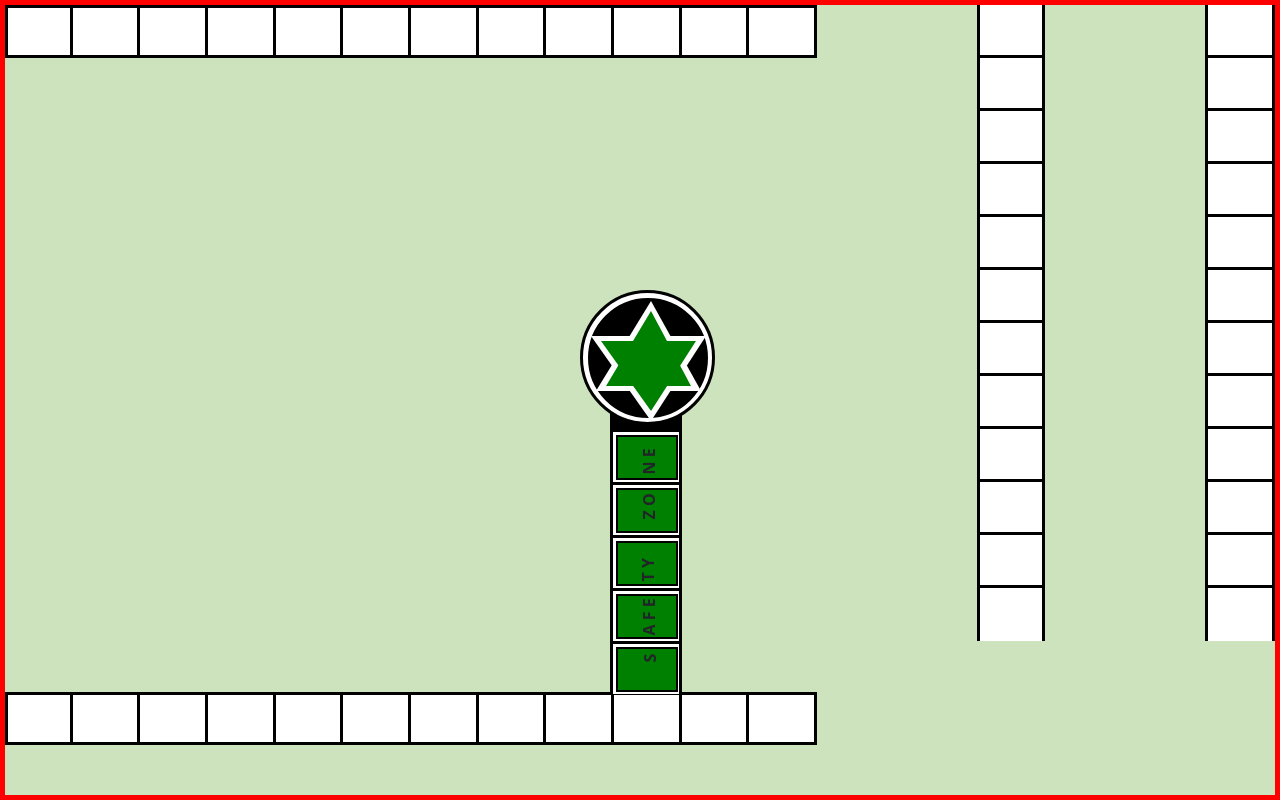
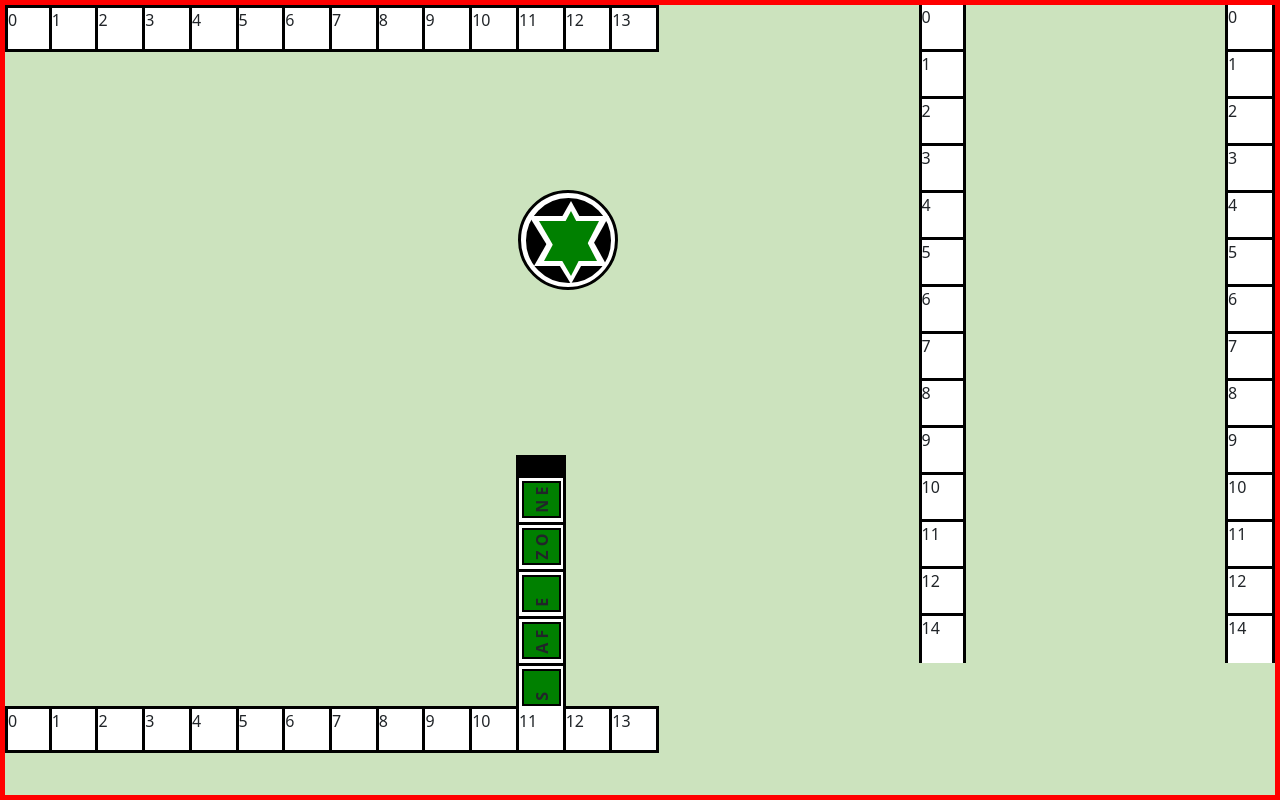
Before and after one commit to BT-aase/baase-react-sorry, a React app: page / in a window 1280 px wide. Built offline with nearby package versions, Linux system fonts and the light colour scheme; the HTML template or start-up script is replaced by a standard one.

Commit message:
Work on making spaces same size.

```diff
--- a/main.js
+++ b/main.js
@@ -16,8 +16,8 @@ if (
 
 function createMainWindow() {
 	mainWindow = new BrowserWindow({
-		width: 825,
-		height: 800,
+		width: 668,
+		height: 808,
 		show: false,
 		icon: './assets/icons/icon.png',
 		resizable: false,
--- a/src/components/board/InnerBoard.js
+++ b/src/components/board/InnerBoard.js
@@ -4,10 +4,10 @@ const InnerBoard = () => {
     return (
         <div>
             <div style={{
-                width: 135,
-                height: 135,
-                marginLeft: 580,
-                marginTop: 290,
+                width: 100,
+                height: 100,
+                marginLeft: 518,
+                marginTop: 190,
                 borderRadius: 70,
                 border: '3px solid black',
                 backgroundColor: 'white',
@@ -15,8 +15,8 @@ const InnerBoard = () => {
                 position: 'absolute'
             }}>
                 <div style={{
-                    width: 120,
-                    height: 120,
+                    width: 85,
+                    height: 85,
                     marginLeft: 5,
                     marginTop: 5,
                     borderRadius: 70,
@@ -25,32 +25,32 @@ const InnerBoard = () => {
                     zIndex: 15,
                     position: 'absolute'
                 }}>
-                    <svg height="200" width="200">
-                        <polygon points="0,35 115,35 60,120" style={{ fill: 'white'}} />
-                        <polygon points="5,90 110,90 60,0" style={{ fill: 'white'}} />
-                        <polygon points="10,40 105,40 60,110" style={{ fill: 'green'}} />
-                        <polygon points="15,85 100,85 60,10" style={{ fill: 'green'}} />
+                    <svg height="175" width="175">
+                        <polygon points="0,15 80,15 42,83" style={{ fill: 'white'}} />
+                        <polygon points="5,65 78,65 42,0" style={{ fill: 'white'}} />
+                        <polygon points="10,20 70,20 42,75" style={{ fill: 'green'}} />
+                        <polygon points="15,60 68,60 42,10" style={{ fill: 'green'}} />
                     </svg>
                 </div>
             </div>
-            <div style={{ position: 'absolute', marginTop: 409, zIndex: 10 }}>
+            <div style={{ position: 'absolute', marginTop: 455, zIndex: 10 }}>
                 <div style={{
-                    width: 72,
+                    width: 49.5,
                     height: 20,
-                    marginLeft: 610,
+                    marginLeft: 516,
                     backgroundColor: 'black',
                 }} />
                 <div style={{
-                    width: 72,
-                    height: 53,
-                    marginLeft: 610,
+                    width: 49.5,
+                    height: 47,
+                    marginLeft: 516,
                     backgroundColor: 'white',
                     border: '3px solid black',
                     borderBottom: 0
                 }}>
                     <div style={{
-                        width: 62,
-                        height: 45,
+                        width: 39.5,
+                        height: 37,
                         backgroundColor: 'green',
                         marginTop: 3,
                         marginLeft: 2.5,
@@ -58,16 +58,14 @@ const InnerBoard = () => {
                     }}>
                         <p style={{
                             transform: 'rotate(270deg)',
-                            marginLeft: 3,
-                            marginTop: -2,
                             fontWeight: 'bold'
                         }}>N E</p>
                     </div>
                 </div>
-                <div style={{ width: 72, height: 53, marginLeft: 610, backgroundColor: 'white', border: '3px solid black', borderBottom: 0 }} >
+                <div style={{ width: 49.5, height: 47, marginLeft: 516, backgroundColor: 'white', border: '3px solid black', borderBottom: 0 }} >
                     <div style={{
-                        width: 62,
-                        height: 45,
+                        width: 39.5,
+                        height: 37,
                         backgroundColor: 'green',
                         marginTop: 3,
                         marginLeft: 2.5,
@@ -75,16 +73,14 @@ const InnerBoard = () => {
                     }}>
                         <p style={{
                             transform: 'rotate(270deg)',
-                            marginLeft: 3,
-                            marginTop: -10,
                             fontWeight: 'bold'
                         }}>Z O</p>
                     </div>
                 </div>
-                <div style={{ width: 72, height: 53, marginLeft: 610, backgroundColor: 'white', border: '3px solid black', borderBottom: 0 }} >
+                <div style={{ width: 49.5, height: 47, marginLeft: 516, backgroundColor: 'white', border: '3px solid black', borderBottom: 0 }} >
                     <div style={{
-                        width: 62,
-                        height: 45,
+                        width: 39.5,
+                        height: 37,
                         backgroundColor: 'green',
                         marginTop: 3,
                         marginLeft: 2.5,
@@ -92,16 +88,14 @@ const InnerBoard = () => {
                     }}>
                         <p style={{
                             transform: 'rotate(270deg)',
-                            marginLeft: 1,
-                            marginTop: -2,
                             fontWeight: 'bold'
-                        }}>T Y</p>
+                        }}>E</p>
                     </div>
                 </div>
-                <div style={{ width: 72, height: 53, marginLeft: 610, backgroundColor: 'white', border: '3px solid black', borderBottom: 0 }} >
+                <div style={{ width: 49.5, height: 47, marginLeft: 516, backgroundColor: 'white', border: '3px solid black', borderBottom: 0 }} >
                     <div style={{
-                        width: 62,
-                        height: 45,
+                        width: 39.5,
+                        height: 37,
                         backgroundColor: 'green',
                         marginTop: 3,
                         marginLeft: 2.5,
@@ -109,15 +103,14 @@ const InnerBoard = () => {
                     }}>
                         <p style={{
                             transform: 'rotate(270deg)',
-                            marginLeft: 3,
                             fontWeight: 'bold'
-                        }}>A F E</p>
+                        }}>A F</p>
                     </div>
                 </div>
-                <div style={{ width: 72, height: 53, marginLeft: 610, backgroundColor: 'white', border: '3px solid black', borderBottom: 0 }} >
+                <div style={{ width: 49.5, height: 47, marginLeft: 516, backgroundColor: 'white', border: '3px solid black', borderBottom: 0 }} >
                     <div style={{
-                        width: 62,
-                        height: 45,
+                        width: 39.5,
+                        height: 37,
                         backgroundColor: 'green',
                         marginTop: 3,
                         marginLeft: 2.5,
@@ -125,8 +118,6 @@ const InnerBoard = () => {
                     }}>
                         <p style={{
                             transform: 'rotate(270deg)',
-                            marginLeft: 5,
-                            marginTop: -25,
                             fontWeight: 'bold'
                         }}>S</p>
                     </div>
--- a/src/components/board/OuterBoard.js
+++ b/src/components/board/OuterBoard.js
@@ -2,22 +2,22 @@ import React from "react";
 
 const spaceGenerator = (direction, width) => {
 	let row = [];
-	let size = typeof (width) === 'undefined' ? 68 : width;
+	let size = typeof (width) === 'undefined' ? 47 : width;
 
 	if (direction === 'horizontal') {
-		row.push(<div style={{ width: 68, height: 53, border: '3px solid black' }} />)
+		row.push(<div style={{ width: size, height: 47, border: '3px solid black' }}>0</div>)
 	}
 
-	for (let i = 0; i < 11; i++) {
+	for (let i = 1; i < 14; i++) {
 		if (direction === 'horizontal') {
-			row.push(<div style={{ width: 68, height: 53, border: '3px solid black', borderLeft: 0 }} />)
+			row.push(<div style={{ width: size, height: 47, border: '3px solid black', borderLeft: 0 }}>{i}</div>)
 		} else {
-			row.push(<div style={{ width: size, height: 53, border: '3px solid black', borderTop: 0 }} />)
+			row.push(<div style={{ width: size, height: 47, border: '3px solid black', borderTop: 0 }}>{i-1}</div>)
 		}
 	}
 
 	if (direction === 'vertical') {
-		row.push(<div style={{ width: size, height: 53, border: '3px solid black', borderTop: 0, borderBottom: 0 }} />)
+		row.push(<div style={{ width: size, height: 47, border: '3px solid black', borderTop: 0, borderBottom: 0 }}>14</div>)
 	}
 
 	return row;
@@ -29,17 +29,17 @@ const OuterBoard = () => {
 			display: 'flex', flexWrap: 'wrap', border: '5px solid red', justifyContent: 'space-between', alignItems: 'flex-start',
 			width: '100%', height: '100%', position: 'absolute', zIndex: -1
 		}}>
-			<div style={{ display: 'flex', flexDirection: 'row', width: 812, backgroundColor: 'white' }}>
+			<div style={{ display: 'flex', flexDirection: 'row', width: 654, backgroundColor: 'white' }}>
 				{spaceGenerator('horizontal')}
 			</div>
-			<div style={{ display: 'flex', flexDirection: 'column', width: 68, backgroundColor: 'white' }}>
+			<div style={{ display: 'flex', flexDirection: 'column', width: 47, backgroundColor: 'white' }}>
 				{spaceGenerator('vertical')}
 			</div>
-			<div style={{ display: 'flex', flexDirection: 'column', width: 70, backgroundColor: 'white' }}>
-				{spaceGenerator('vertical', 70)}
+			<div style={{ display: 'flex', flexDirection: 'column', width: 50, backgroundColor: 'white' }}>
+				{spaceGenerator('vertical', 50)}
 
 			</div>
-			<div style={{ display: 'flex', flexDirection: 'row', width: 812, backgroundColor: 'white' }}>
+			<div style={{ display: 'flex', flexDirection: 'row', width: 654, backgroundColor: 'white' }}>
 				{spaceGenerator('horizontal')}
 			</div>
 		</div>
```
